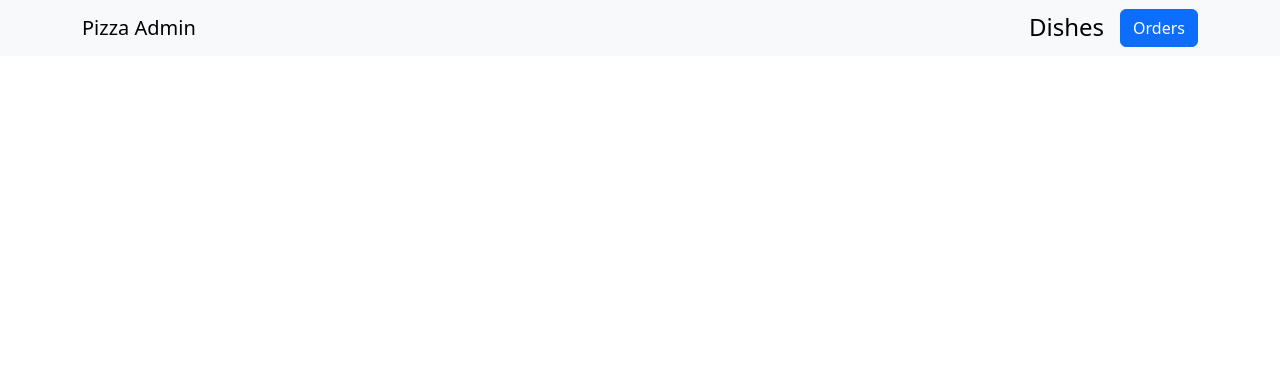
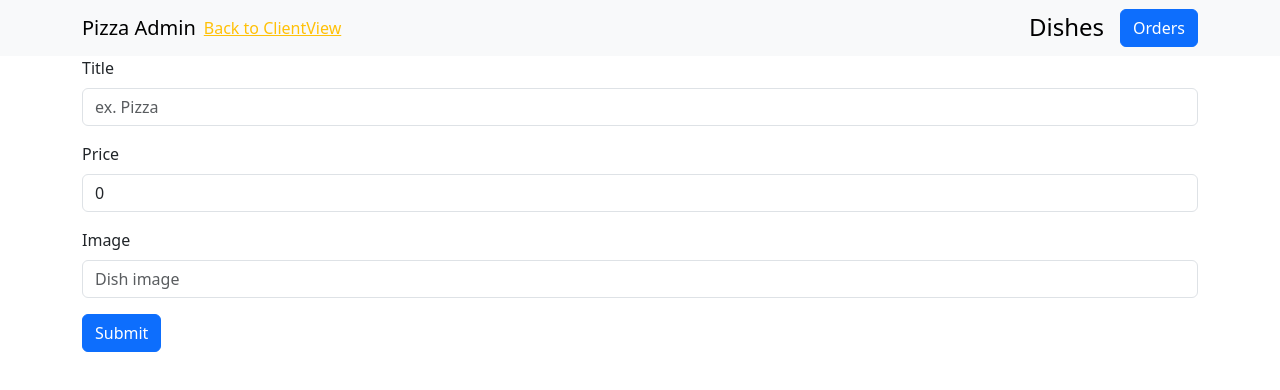
Before and after one commit to AlanNRZBV/homeWork-71, a React (Vite) app: page /admin/add-dish in a window 1280 px wide. Shown: the top 390 px of the page. Built offline with nearby package versions, Linux system fonts and the light colour scheme.

Commit message:
feat: implemented DishForm "post" functionality

```diff
--- /dev/null
+++ b/src/app/constants.ts
@@ -0,0 +1 @@
+export const IMG_PLACEHOLDER = 'https://placehold.co/400?text=Dish+Image'
--- /dev/null
+++ b/src/app/hooks.ts
@@ -0,0 +1,5 @@
+import { TypedUseSelectorHook, useDispatch, useSelector } from 'react-redux';
+import { AppDispatch, RootState } from './store.ts';
+
+export const useAppDispatch: () => AppDispatch = useDispatch;
+export const useAppSelector: TypedUseSelectorHook<RootState> = useSelector;
--- a/src/app/store.ts
+++ b/src/app/store.ts
@@ -1,7 +1,10 @@
 import { configureStore } from '@reduxjs/toolkit';
+import { dishFormReducer } from '../components/DishForm/dishFormSlice.ts';
 
 export const store = configureStore({
-  reducer:{}
+  reducer:{
+    dishForm: dishFormReducer
+  }
 })
 
 export type RootState = ReturnType<typeof store.getState>
--- /dev/null
+++ b/src/components/DishForm/DishForm.tsx
@@ -0,0 +1,50 @@
+import { Button, Form, Spinner } from 'react-bootstrap';
+import { addDish, dishFormState, isDishFormLoading, resetForm } from './dishFormSlice.ts';
+import {  useAppDispatch, useAppSelector } from '../../app/hooks.ts';
+import React from 'react';
+import { uploadDish } from './dishFormThunks.ts';
+import { useNavigate } from 'react-router-dom';
+
+const DishForm = () => {
+  const navigate =useNavigate()
+  const dispatch = useAppDispatch()
+  const dish = useAppSelector(dishFormState)
+  const isLoading = useAppSelector(isDishFormLoading)
+
+  const changeHandler = (e: React.ChangeEvent<HTMLInputElement>)=>{
+    const userInput = {
+      key: e.target.name,
+      value: e.target.value,
+    };
+    dispatch(addDish(userInput));
+  }
+
+  const submitHandler = async (e:React.FormEvent<HTMLFormElement>)=>{
+    e.preventDefault()
+    await dispatch(uploadDish(dish))
+    // dispatch(resetForm())
+    // navigate('/admin')
+  }
+
+  return (
+    <Form onSubmit={submitHandler}>
+      <Form.Group className="mb-3">
+        <Form.Label>Title</Form.Label>
+        <Form.Control onChange={changeHandler} type="text" placeholder="ex. Pizza" name="title" id="title" value={dish.title} required/>
+      </Form.Group>
+      <Form.Group className="mb-3">
+        <Form.Label>Price</Form.Label>
+        <Form.Control onChange={changeHandler} type="number" placeholder="ex. 100" name="price" id="price" value={dish.price} required/>
+      </Form.Group>
+      <Form.Group className="mb-3">
+        <Form.Label>Image</Form.Label>
+        <Form.Control onChange={changeHandler} type="url" placeholder="Dish image" name="dishImg" value={dish.dishImg} id="dishImg" />
+      </Form.Group>
+      <Button variant="primary" type="submit" disabled={isLoading}>
+        {isLoading ? (<Spinner/>) : 'Submit'}
+      </Button>
+    </Form>
+  );
+};
+
+export default DishForm;
--- /dev/null
+++ b/src/components/DishForm/dishFormSlice.ts
@@ -0,0 +1,52 @@
+import { createSlice, PayloadAction } from '@reduxjs/toolkit';
+import { IDish } from '../../types';
+import { RootState } from '../../app/store.ts';
+import { uploadDish } from './dishFormThunks.ts';
+
+interface DishFormState {
+  dish: IDish
+  isLoading: boolean,
+}
+
+export const initialState: DishFormState ={
+  dish: {title: '', price: 0, dishImg:''},
+  isLoading: false
+}
+
+export const dishFormSlice = createSlice({
+  name: 'dishForm',
+  initialState,
+  reducers:{
+    addDish:(state, action:PayloadAction<{key: string, value: string | number}>)=>{
+      const {key, value}= action.payload
+      return {
+        ...state,
+        dish:{
+          ...state.dish,
+          [key]: value
+        }
+      }
+    },
+    resetForm:()=>{
+      return initialState
+    }
+  },
+
+  extraReducers:(builder)=>{
+    builder.addCase(uploadDish.pending, (state)=>{
+      state.isLoading = true
+    });
+    builder.addCase(uploadDish.fulfilled, (state)=>{
+      state.isLoading = false
+    });
+    builder.addCase(uploadDish.rejected, (state)=>{
+      state.isLoading = false
+    })
+  }
+})
+
+export const dishFormReducer = dishFormSlice.reducer
+export const {addDish, resetForm}=dishFormSlice.actions
+
+export const dishFormState = (state: RootState)=>state.dishForm.dish
+export const isDishFormLoading = (state: RootState)=> state.dishForm.isLoading
--- /dev/null
+++ b/src/components/DishForm/dishFormThunks.ts
@@ -0,0 +1,21 @@
+import { createAsyncThunk } from '@reduxjs/toolkit';
+import { IDish } from '../../types';
+import axiosAPI from '../../axiosAPI.ts';
+import { IMG_PLACEHOLDER } from '../../app/constants.ts';
+
+export const uploadDish = createAsyncThunk<void, IDish>(
+  'dishForm/upload', async (arg)=>{
+    try {
+      console.log('trying to upload dish')
+      const dish: IDish = {
+        title: arg.title,
+        price: arg.price,
+        dishImg: arg.dishImg !== '' ? (arg.dishImg) : (IMG_PLACEHOLDER)
+      }
+      console.log(dish)
+      await axiosAPI.post('pizzaHouse/dishes.json', dish)
+    }catch (error){
+      console.log('Caught on try - UPLOAD DISH - ', error)
+    }
+  }
+)
--- a/src/components/Navigation/Navigation.tsx
+++ b/src/components/Navigation/Navigation.tsx
@@ -19,9 +19,10 @@ const Navigation = () => {
   return (
     <Navbar expand="lg" className="bg-body-tertiary">
       <Container>
-        <NavLink to={brandLinkPath} className="navbar-brand me-auto">{brandInnerText}</NavLink>
+        <NavLink to={brandLinkPath} className="navbar-brand me-2">{brandInnerText}</NavLink>
+        <NavLink to='/' className={location.pathname.startsWith('/admin') ? 'link-warning me-auto' : 'd-none'}>Back to ClientView</NavLink>
         <div className={location.pathname.startsWith('/admin') ? 'd-flex' : 'd-none'}>
-          <NavLink to="/admin/dishes" className="text-black nav-link fs-4 me-3">
+          <NavLink to="/admin" className="text-black nav-link fs-4 me-3">
             Dishes
           </NavLink>
           <NavLink to="/admin/orders" className="btn btn-primary">
--- a/src/containers/Admin/Admin.tsx
+++ b/src/containers/Admin/Admin.tsx
@@ -1,8 +1,11 @@
+import { NavLink } from 'react-router-dom';
+import Dishes from '../../components/Dishes/Dishes.tsx';
 
 const Admin = () => {
   return (
     <div>
-
+      <NavLink to="/admin/add-dish" className="btn btn-outline-primary">Add dish</NavLink>
+      <Dishes/>
     </div>
   );
 };
--- a/src/containers/App/App.tsx
+++ b/src/containers/App/App.tsx
@@ -5,6 +5,7 @@ import Admin from '../Admin/Admin.tsx';
 import User from '../User/User.tsx';
 import Dishes from '../../components/Dishes/Dishes.tsx';
 import Orders from '../../components/Orders/Orders.tsx';
+import DishForm from '../../components/DishForm/DishForm.tsx';
 
 
 function App() {
@@ -20,6 +21,7 @@ function App() {
         <Route path="/admin" element={<Admin/>}/>
         <Route path="/admin/dishes" element={<Dishes/>}/>
         <Route path="/admin/orders" element={<Orders/>}/>
+        <Route path="/admin/add-dish" element={<DishForm/>}/>
       </Routes>
       </Container>
     </>
```
Also changed, not shown: src/types.d.ts (added, +9 -0 lines).
